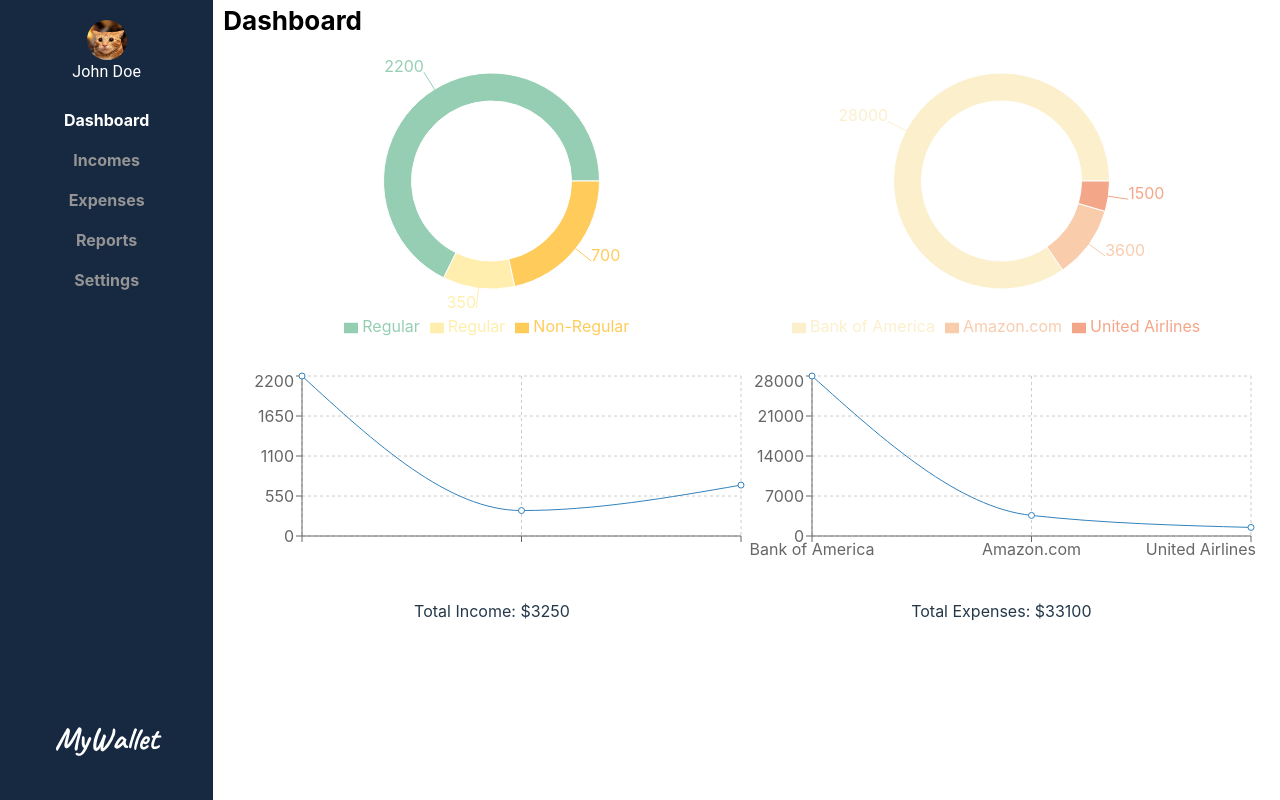
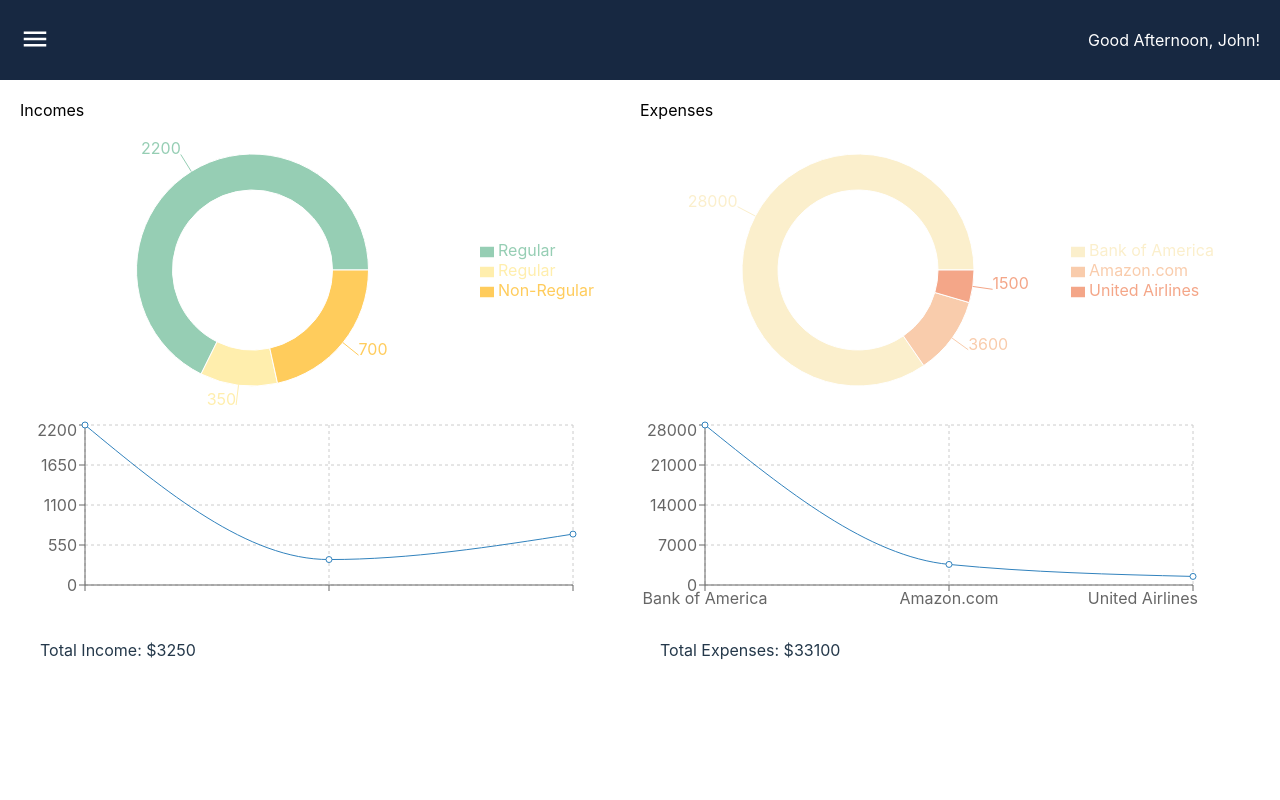
Before and after one commit to IvanDanyliuk/mywallet-fe, a React (Create React App) app: page / in a window 1280 px wide. Built offline with nearby package versions, Linux system fonts and the light colour scheme.

Commit message:
Structure and styles for layout have been changed

```diff
--- a/package.json
+++ b/package.json
@@ -5,6 +5,7 @@
   "dependencies": {
     "@emotion/react": "^11.9.0",
     "@emotion/styled": "^11.8.1",
+    "@mui/icons-material": "^5.6.2",
     "@mui/material": "^5.7.0",
     "@mui/styled-engine-sc": "^5.7.0",
     "@reduxjs/toolkit": "^1.8.1",
--- a/src/components/Charts/DynamicChart.tsx
+++ b/src/components/Charts/DynamicChart.tsx
@@ -4,7 +4,7 @@ import { IChart } from '../../types/types';
 
 const DynamicChart: React.FC<IChart> = ({ data, dataKey, nameKey }) => {
   return (
-    <ResponsiveContainer width={'50%'} height={200}>
+    <ResponsiveContainer width={'90%'} height={200}>
       <LineChart data={data}>
         <CartesianGrid strokeDasharray={'3 3'} />
         <XAxis dataKey={dataKey} />
--- a/src/components/Charts/StructureChart.tsx
+++ b/src/components/Charts/StructureChart.tsx
@@ -4,14 +4,14 @@ import { IChart } from '../../types/types';
 
 const StructureChart: React.FC<IChart> = ({data, dataKey, nameKey}) => {
   return (
-    <ResponsiveContainer width={'100%'} height={300}>
+    <ResponsiveContainer width={'95%'} height={300}>
       <PieChart>
         <Pie data={data} dataKey={dataKey} nameKey={nameKey} innerRadius={80} fill='#1ad37c' label>
           {data.map((item: any, i: number) => (
             <Cell key={i} fill={item.badgeColor} />
           ))}
         </Pie>
-        <Legend />
+        <Legend layout='vertical' align='right' verticalAlign='middle' />
       </PieChart>
     </ResponsiveContainer>
   );
--- a/src/components/Navigation/styles.tsx
+++ b/src/components/Navigation/styles.tsx
@@ -4,7 +4,7 @@ import styled from 'styled-components';
 
 export const NavWrapper = styled(Box)`
   padding: 20px;
-  width: 100%;
+  width: 200px;
   height: 100vh;
   display: flex;
   justify-content: space-between;
--- a/src/layouts/Layout.tsx
+++ b/src/layouts/Layout.tsx
@@ -1,8 +1,11 @@
-import React from 'react';
+import React, { useEffect, useState } from 'react';
 import { useLocation } from 'react-router-dom';
 import Navigation from '../components/Navigation/Navigation';
 import { getPageTitleFromUrl } from '../helpers/helpers';
-import { Content, LayoutSection, MainContainer, PageHeading } from './styles';
+import { Drawer } from '@mui/material';
+import MenuIcon from '@mui/icons-material/Menu';
+import { AppContent, AppHeader, Greeting, MainContainer, MenuButton } from './styles';
+
 
 interface Props {
   children: React.ReactNode
@@ -12,19 +15,30 @@ const Layout: React.FC<Props> = ({ children }) => {
   const { pathname } = useLocation();
   const title = getPageTitleFromUrl(pathname);
 
+  const [menuOpen, setMenuOpen] = useState(false);
+
+  const handleMenuToggle = () => {
+    setMenuOpen(!menuOpen);
+  };
+
+  useEffect(() => {
+    setMenuOpen(false);
+  }, [pathname])
+
   return (
-    <MainContainer container>
-      <LayoutSection item xs={2}>
-        <Navigation />
-      </LayoutSection>
-      <LayoutSection item xs={10}>
-        <PageHeading>
-          {title}
-        </PageHeading>
-        <Content>
-          {children}
-        </Content>
-      </LayoutSection>
+    <MainContainer>
+      <AppHeader component='header'>
+        <MenuButton onClick={handleMenuToggle}>
+          <MenuIcon />
+        </MenuButton>
+        <Greeting>Good Afternoon, John!</Greeting>
+      </AppHeader>
+      <AppContent>
+        <Drawer open={menuOpen} onClose={handleMenuToggle}>
+          <Navigation />
+        </Drawer>
+        { children }
+      </AppContent>
     </MainContainer>
   );
 }
--- a/src/layouts/styles.tsx
+++ b/src/layouts/styles.tsx
@@ -1,16 +1,44 @@
-import { Container, Grid } from '@mui/material';
+import { AppBar, Box, Button, Container, Grid } from '@mui/material';
 import styled from 'styled-components';
 
-export const MainContainer = styled(Grid)``;
+export const MainContainer = styled(Box)`
 
-export const LayoutSection = styled(Grid)`
-  position: relative;
 `;
 
-export const PageHeading = styled.h2`
-  margin: 0;
-  padding: 5px 10px;
-  font-size: 26px;
+export const AppHeader = styled(Box)`
+  position: fixed;
+  padding: 0 20px;
+  width: 100%;
+  height: 10vh;
+  display: flex;
+  justify-content: space-between;
+  align-items: center;
+  background: #172841;
+  box-sizing: border-box;
+  z-index: 100;
 `;
 
-export const Content = styled(Container)``;
+export const MenuButton = styled.button`
+  cursor: pointer;
+  padding: 0;
+  background: transparent;
+  border: none;
+  svg {
+    font-size: 30px;
+    color: #ffffff;
+  }
+`;
+
+export const Greeting = styled(Box)`
+  color: #ffffff;
+`;
+
+export const AppContent = styled(Box)`
+  padding: 20px;
+  padding-top: calc(10vh + 20px);
+  position: relative;
+  width: 100%;
+  min-height: 90vh;
+  background: #ffffff;
+  box-sizing: border-box;
+`;
--- a/src/pages/Dashboard/Dashboard.tsx
+++ b/src/pages/Dashboard/Dashboard.tsx
@@ -2,24 +2,24 @@ import React from 'react';
 import DynamicChart from '../../components/Charts/DynamicChart';
 import StructureChart from '../../components/Charts/StructureChart';
 import { data } from '../../helpers/data';
-import { ChartGroup, Dynamic, MainContainer, Result, ResultData } from './styles';
+import { MainContainer, Result, Section, SectionTitle } from './styles';
 
 const Dashboard: React.FC = () => {
 
   return (
     <MainContainer>
-      <ChartGroup>
+      <Section>
+        <SectionTitle variant='inherit'>Incomes</SectionTitle>
         <StructureChart data={data.incomes} dataKey='amount' nameKey='category' />
+        <DynamicChart data={data.incomes} dataKey='categories' nameKey='amount' />
+        <Result variant='inherit'>Total Income: ${data.totalIncome}</Result>
+      </Section>
+      <Section>
+        <SectionTitle variant='inherit'>Expenses</SectionTitle>
         <StructureChart data={data.expenses} dataKey='amount' nameKey='merchant' />
-      </ChartGroup>
-      <Dynamic>
-        <DynamicChart data={data.incomes} dataKey='categories' nameKey='amount' />
         <DynamicChart data={data.expenses} dataKey='merchant' nameKey='amount' />
-      </Dynamic>
-      <ResultData>
-        <Result variant='inherit'>Total Income: ${data.totalIncome}</Result>
         <Result variant='inherit'>Total Expenses: ${data.totalExpenses}</Result>
-      </ResultData>
+      </Section>
     </MainContainer>
   );
 };
--- a/src/pages/Dashboard/styles.tsx
+++ b/src/pages/Dashboard/styles.tsx
@@ -2,19 +2,19 @@ import { Box, Typography } from '@mui/material';
 import styled from 'styled-components';
 
 export const MainContainer = styled(Box)`
-
-`;
-
-export const ChartGroup = styled(Box)`
   position: relative;
   width: 100%;
   display: flex;
-  justify-content: center;
 `;
 
-export const Dynamic = styled(Box)`
-  padding-top: 30px;
-  display: flex;
+export const Section = styled(Box)`
+  position: relative;
+  width: 50%;
+`;
+
+export const SectionTitle = styled(Typography)`
+  font-size: 20px;
+  font-weight: 600;
 `;
 
 export const ResultData = styled(Box)`
@@ -24,8 +24,7 @@ export const ResultData = styled(Box)`
 `;
 
 export const Result = styled(Typography)`
-  width: 50%;
+  padding: 20px;
   font-size: 24px;
-  text-align: center;
   color: #24384a;
 `;
```
Also changed, not shown: 1 other file (tests, documents, lock files or other folders).
